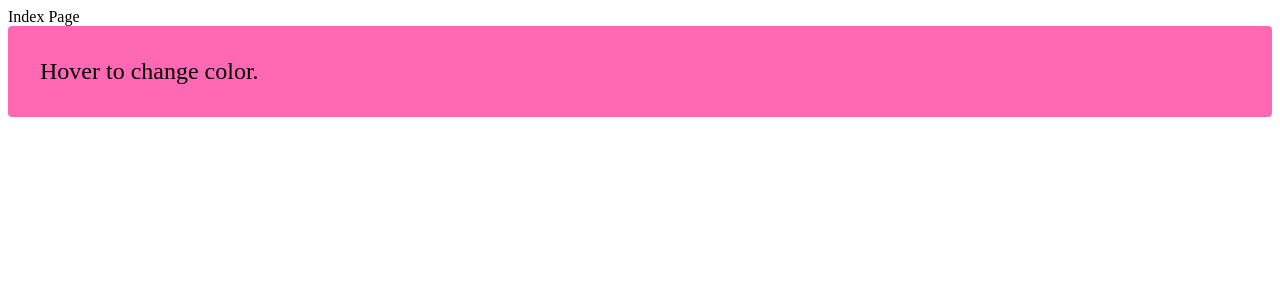
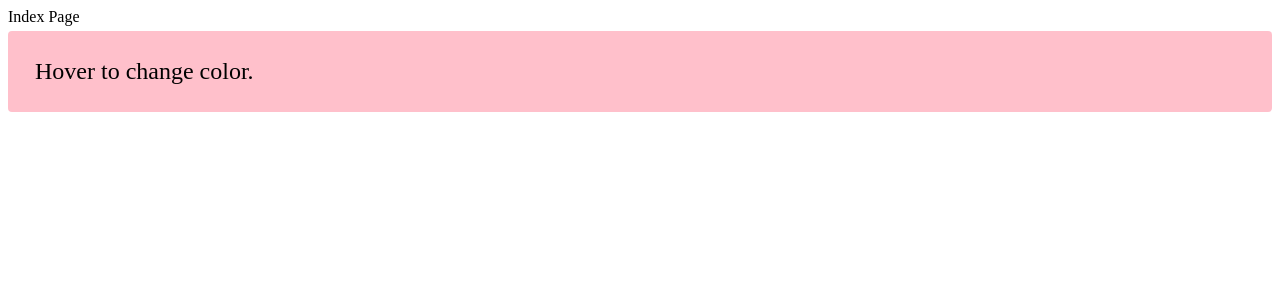
Before and after one commit to rezasalehidev/ultimatepro, a Next.js app: page / in a window 1280 px wide. Shown: the top 300 px of the page. Built offline with nearby package versions, Linux system fonts and the light colour scheme.

Commit message:
change first  style

```diff
--- a/pages/index.jsx
+++ b/pages/index.jsx
@@ -9,10 +9,11 @@ function HomePage() {
       <div className="main">Index Page</div>
       <div
         className={css`
-          padding: 32px;
-          background-color: hotpink;
+          padding: 27px;
+          background-color: pink;
           font-size: 24px;
           border-radius: 4px;
+          margin-top: 5px;
           &:hover {
             color: ${color};
           }
```
Also changed, not shown: 1 other file (tests, documents, lock files or other folders).
